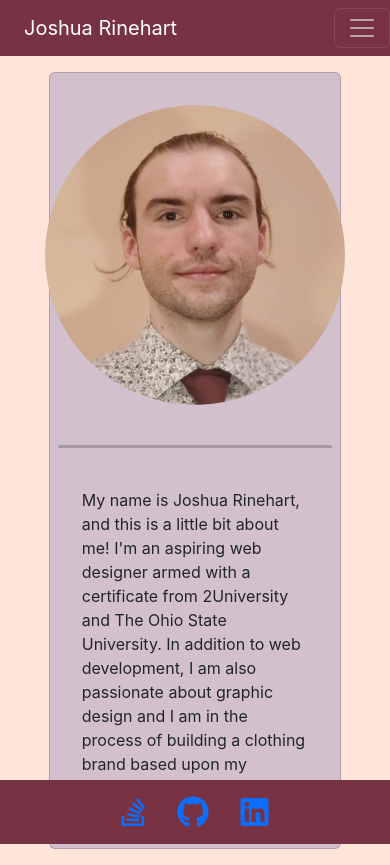
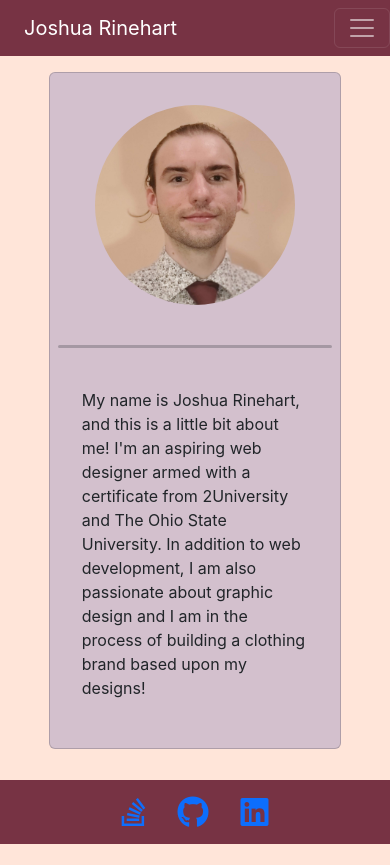
Before and after one commit to codeBiskut/react-portfolio, a React (Create React App) app: page / in a window 390 px wide. After the commit the page ends 844 px from the top, so only its background shows below. Built offline with nearby package versions, Linux system fonts and the light colour scheme.

Commit message:
fixed headshot sizing at various screen sizes

```diff
--- a/src/components/pages/about-me.js
+++ b/src/components/pages/about-me.js
@@ -1,16 +1,12 @@
 import headshot from '../../assets/headshot3.jpg'
+import '../../styles/about-me.css'
 
 function AboutMe() {
     return (
         <div id="about-me-page  ">
             <div className='image-container d-flex justify-content-center p-4'>
                 <img src={headshot}
-                    className="headshot" style={{
-                        borderRadius: "50%",
-                        width: 300,
-                        height: 300,
-                        objectFit: 'contain'
-                    }} />
+                    className="headshot" />
             </div>
             <hr className="rounded justify-content-center"></hr>
             <div className='text-container p-4'>
--- /dev/null
+++ b/src/styles/about-me.css
@@ -0,0 +1,16 @@
+.headshot {
+    border-radius: 50%;
+    height: 300px;
+    width: 300px;
+    object-fit: contain;
+
+}
+
+@media screen and (max-width: 567px) {
+    .headshot {
+        width: 200px;
+        height: 200px;
+        border-radius: 50%;
+        object-fit: contain;
+    }
+}
```
